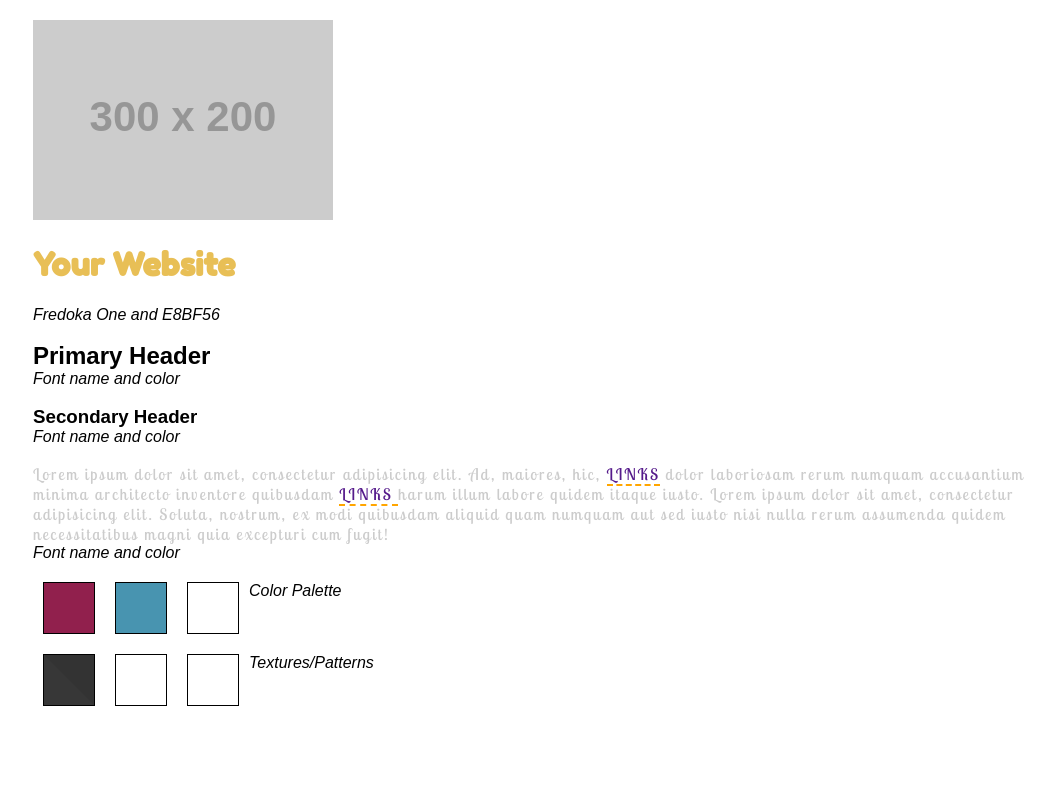
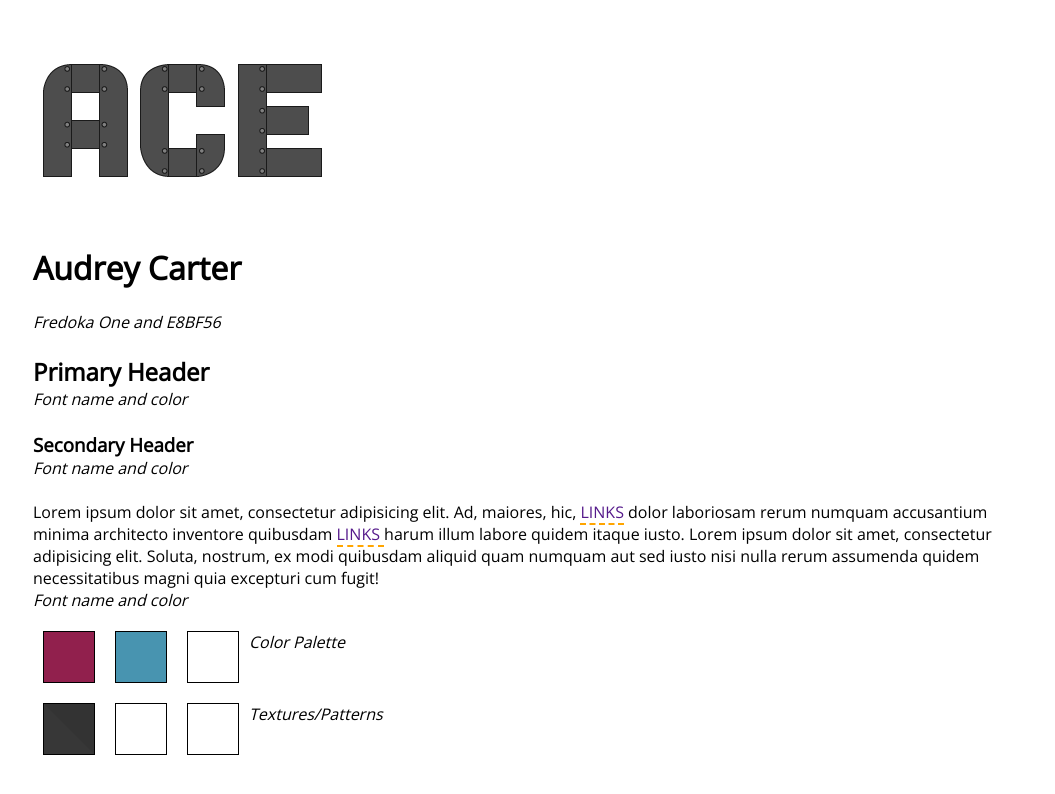
Before and after one commit to POTC3000/p3-style-tile-carter, a plain HTML site: page index.html in a window 1280 px wide. Shown: the whole page, without its empty margins (107-1162 px from the left). Drawn offline with nearby package versions, Linux system fonts and the light colour scheme; placeholder pictures from the web are drawn by us.

Commit message:
Version 1

```diff
--- a/css/styles.css
+++ b/css/styles.css
@@ -1,12 +1,6 @@
 /*Primary Header*/
-h1 {
-	font-family: 'Fredoka One', cursive;
-	color: #E8BF56;
-}
-p {
-	font-family: 'Lobster Two', cursive;
-	color: #ccc;
-	letter-spacing: 2px;
+body {
+	font-family: "Futura Std", "Futura Std Regular", "Open Sans", sans-serif;
 }
 /* Baseline Links*/
 a:link,
--- a/index.html
+++ b/index.html
@@ -6,20 +6,19 @@
   <meta name="viewport" content="width=device-width">
   <link rel="stylesheet" href="css/normalize.css">
   <link rel="stylesheet" href="css/grid.css">
-  <link href='http://fonts.googleapis.com/css?family=Raleway' rel='stylesheet' type='text/css'>
+  <link href='http://fonts.googleapis.com/css?family=Open+Sans' rel='stylesheet' type='text/css'>
 
   <link rel="stylesheet" href="css/styles.css">
-  <link href='http://fonts.googleapis.com/css?family=Fredoka+One' rel='stylesheet' type='text/css'>
-  <link href='http://fonts.googleapis.com/css?family=Lobster+Two:700,400' rel='stylesheet' type='text/css'>
+
 </head>
 <body>
 	<div class="container">
 		<section>
 			<!-- Their Logo, not Yours -->
-			<img src="http://placehold.it/300x200" alt="Their Logo">
+			<img src="img/ACE-Logo.png" alt="ACE Logo">
 		</section>
 		<section>
-			<h1>Your Website</h1>
+			<h1>Audrey Carter</h1>
 			<em>Fredoka One and E8BF56</em>
 			<br><br>
 			<h2>Primary Header</h2>
```
Also changed, not shown: img/ACE-Logo.png (added).
